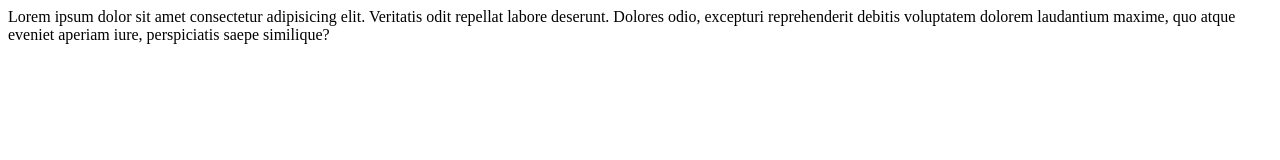
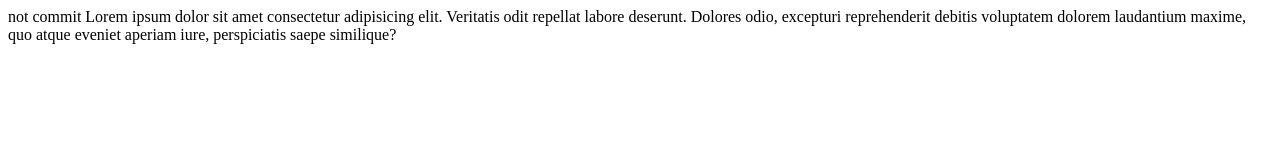
Before and after one commit to KsenevichAndrey/practice2.3, a plain HTML site: page index.html in a window 1280 px wide. Drawn offline with Linux system fonts and the light colour scheme.

Commit message:
Update index.html

```diff
--- a/index.html
+++ b/index.html
@@ -7,6 +7,7 @@
     <title>Document</title>
 </head>
 <body>
+    not commit
     Lorem ipsum dolor sit amet consectetur adipisicing elit. Veritatis odit repellat labore deserunt. Dolores odio, excepturi reprehenderit debitis voluptatem dolorem laudantium maxime, quo atque eveniet aperiam iure, perspiciatis saepe similique?
 </body>
 </html>
```
